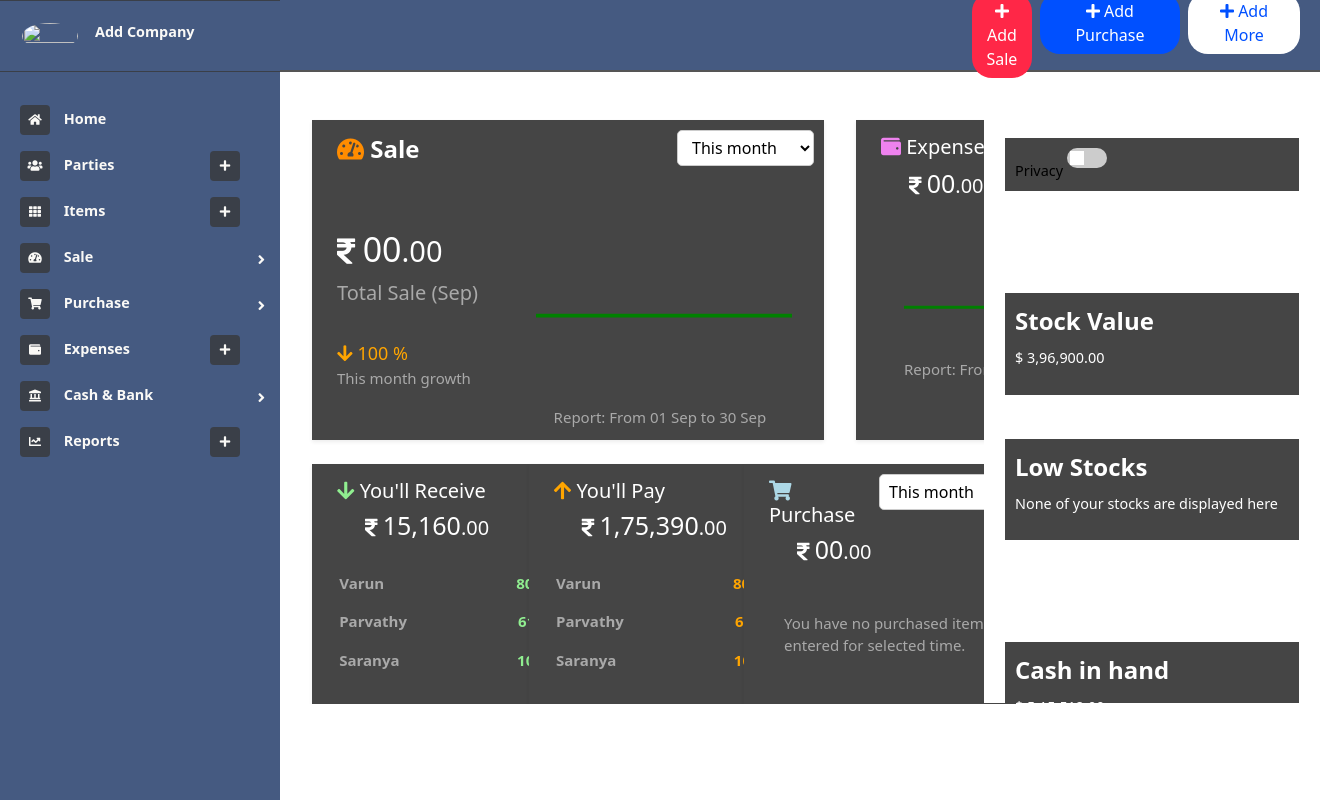
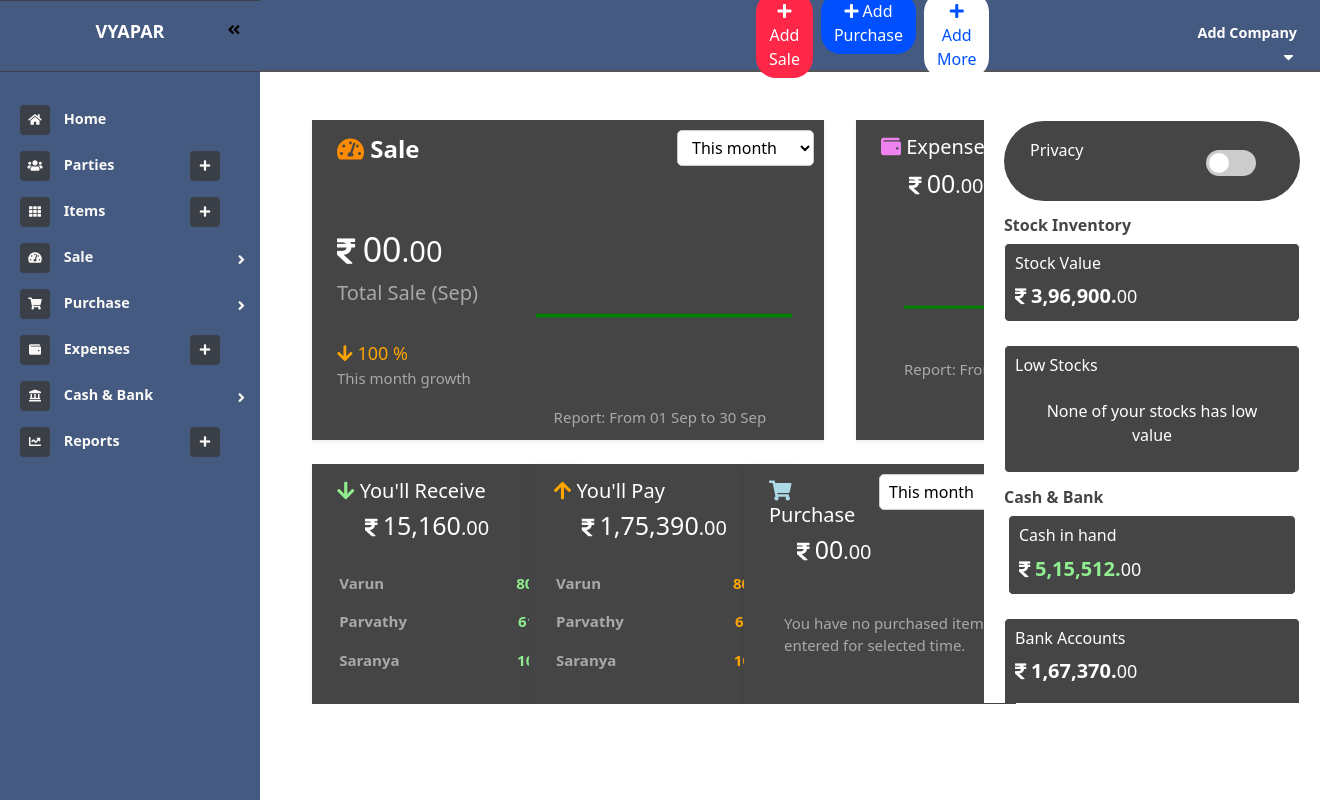
Before and after one commit to athulmongp/vypara_update, a Django app: page /homepage in a window 1320 px wide. Run offline with Django 4.2, Linux system fonts and the light colour scheme; some libraries are stand-ins or nearby versions.

Commit message:
commit 6

```diff
--- a/vyaparapp/templates/base.html
+++ b/vyaparapp/templates/base.html
@@ -124,7 +124,7 @@
   /*----------------sidebar-wrapper----------------*/
 
   .sidebar-wrapper {
-    width: 280px;
+    width: 260px;
     height: 100%;
     max-height: 100%;
     position: fixed;
@@ -519,7 +519,7 @@
   }
 
   #addsale{
-    margin-left: 60rem;
+    margin-left: 46.5rem;
     background: #ff2747;
     color: white;
     border-radius: 20px
@@ -539,12 +539,12 @@
 
   /* Style the dropdown button */
   .dropbtn {
-    background-color: #0050ff;
+    background-color: #455a81;
     color: white;
-    padding: 10px;
     font-size: 16px;
     border: none;
     cursor: pointer;
+    margin-left: 5rem;
   }
 
   /* Style the dropdown content */
@@ -575,6 +575,14 @@
     display: block;
   }
 
+  /* Add styles for the partially closed sidebar */
+  .page-wrapper.partially-toggled .sidebar-wrapper {
+    left: -40px; /* Adjust the width as needed */
+  }
+
+  .page-wrapper.partially-toggled .page-content {
+    padding-left: 40px; /* Adjust the width as needed */
+  }
 
 </style>
 <body>
@@ -586,38 +594,18 @@
     <nav id="sidebar" class="sidebar-wrapper" style="background: #455a81;">
       <div class="sidebar-content">
         <div class="sidebar-header">
-          <div class="user-pic">
-            {% if company.profile_pic %}
-              <img class="img-xs rounded-circle" src="{{ company.profile_pic.url }}" alt="">
-            {% else %}
-              <img class="img-xs rounded-circle" src="" class="rounded-circle">
-            {% endif %}
+         <h1 class="text-center" style="font-size: 18px; color: white;"><b>VYAPAR</b></h1>
+
+          <div id="close-sidebar" style="float: right; margin-top: -2rem;">
+            <i class="fas fa-angle-double-left"></i>
+            {% comment %} <i class="fas fa-times"></i> {% endcomment %}
           </div>
-          <div class="user-info">
-            <span class="user-name">
-              {% if company.company_name != None %}
-                <b>{{ company.company_name }}</b>
-              {% else %}
-                <b>Add Company</b>
-              {% endif %}
-            </span>
-          </div>
-          {% comment %} <div id="dropdown-container">
-            <div class="dropdown">
-              <button class="dropbtn">
-                <i class="fas fa-caret-down"></i>
-              </button>
-              <div class="dropdown-content">
-                <a href="#">Dashboard</a>
-                <a href="#">Profile</a>
-                <a href="#">Logout</a>
-              </div>
-            </div>
-          </div>
-          <div id="close-sidebar" style="float: right;">
-            <i class="fas fa-times"></i>
+          <!-- Add a button to partially close the sidebar -->
+          {% comment %} <div id="partial-close-sidebar" class="btn btn-sm btn-dark" style="float: right; margin-top: -2rem;">
+            <i class="fas fa-angle-double-left"></i>
           </div> {% endcomment %}
         </div>
+
 
 
         <!-- sidebar-search  -->
@@ -798,6 +786,36 @@
               </button>
             </li>
           </ul>
+          <div class="sidebar-header" style="margin-left: 12.5rem;">
+            <div class="user-pic">
+              {% if company.profile_pic %}
+                <img class="img-xs rounded-circle" src="{{ company.profile_pic.url }}" alt="">
+              {% else %}
+                <img class="img-xs rounded-circle" src="" class="rounded-circle">
+              {% endif %}
+            </div>
+            <div class="user-info">
+              <span class="user-name">
+                {% if company.company_name != None %}
+                  <b>{{ company.company_name }}</b>
+                {% else %}
+                  <b class="text-white">Add Company</b>
+                {% endif %}
+              </span>
+            </div>
+            <div id="dropdown-container">
+              <div class="dropdown">
+                <button class="dropbtn">
+                  <i class="fa fa-caret-down"></i>
+                </button>
+                <div class="dropdown-content">
+                  <a href="#">Dashboard</a>
+                  <a href="#">Profile</a>
+                  <a href="#">Logout</a>
+                </div>
+              </div>
+            </div>
+          </div>
         </div>
       </div>
     </nav>
@@ -834,6 +852,10 @@
         $("#show-sidebar").click(function() {
             $(".page-wrapper").addClass("toggled");
         });
+        // Add an event listener for the partial-close-sidebar button
+        $("#partial-close-sidebar").click(function () {
+          $(".page-wrapper").toggleClass("partially-toggled");
+        });
     });
   </script>
 
--- a/vyaparapp/templates/homepage.html
+++ b/vyaparapp/templates/homepage.html
@@ -87,15 +87,22 @@
   }
 
   /* Add some styles for the small switch */
+  .privacy {
+    color: black;
+    background-color: #454545;
+    padding: 10px; /* Add padding for spacing */
+  }
+
   .small-switch {
     position: relative;
     display: inline-block;
-    width: 40px;
-    height: 20px;
+    width: 50px;
+    height: 26px;
   }
 
   .small-switch input {
     display: none;
+    padding: 10px;
   }
 
   .slider1 {
@@ -106,32 +113,129 @@
     right: 0;
     bottom: 0;
     background-color: #ccc;
-    transition: .4s;
-  }
-
-  .slider1.round {
-    border-radius: 20px;
+    transition: 0.4s;
+    border-radius: 26px;
   }
 
   .slider1:before {
     position: absolute;
     content: "";
-    height: 14px;
-    width: 14px;
+    height: 20px;
+    width: 20px;
     left: 3px;
     bottom: 3px;
     background-color: white;
-    transition: .4s;
+    transition: 0.4s;
+    border-radius: 50%;
   }
 
   input:checked + .slider1 {
-    background-color: #007bff;
+    background-color: #2196F3;
   }
 
   input:checked + .slider1:before {
-    transform: translateX(20px);
+    transform: translateX(24px);
   }
 
+  .round {
+    border-radius: 34px;
+  }
+
+  h4 {
+    font-size: 24px; /* Adjust the font size as needed */
+  }
+
+  .stock-value {
+    border: 1px solid white;
+    background-color: #454545;
+    padding: 10px; /* Add padding for spacing */
+    border-radius: 5px; /* Add border-radius for rounded corners */
+    color: white; /* Set text color to white */
+  }
+
+  .stock-value legend {
+    font-weight: bold; /* Add bold font-weight to the legend */
+  }
+
+  .stock-value p {
+    margin: 0; /* Remove default margin for the <p> element */
+    font-size: 18px; /* Adjust the font size as needed */
+  }
+
+  .low-stocks {
+    border: 1px solid white;
+    background-color: #454545;
+    padding: 10px; /* Add padding for spacing */
+    border-radius: 5px; /* Add border-radius for rounded corners */
+    color: white; /* Set text color to white */
+  }
+
+  .low-stocks legend {
+    font-weight: bold; /* Add bold font-weight to the legend */
+  }
+
+  .low-stocks p {
+    margin: 0; /* Remove default margin for the <p> element */
+    font-size: 18px; /* Adjust the font size as needed */
+  }
+
+  .cash-and-bank {
+    display: flex;
+    flex-direction: column;
+  }
+
+  .cash-in-hand {
+    border: 1px solid white;
+    background-color: #454545;
+    padding: 10px;
+    border-radius: 5px;
+    color: white;
+    width: 18rem; /* Set the width as needed */
+    margin: 0 auto; /* Center the element horizontally */
+  }
+
+  .cash-in-hand legend {
+    font-weight: bold;
+  }
+
+  .cash-in-hand p {
+    margin: 0;
+    font-size: 18px;
+  }
+
+  .bank-accounts {
+    border: 1px solid white;
+    background-color: #454545;
+    padding: 10px;
+    border-radius: 5px;
+    color: white;
+  }
+
+  .bank-accounts legend {
+    font-weight: bold;
+    margin-bottom: 10px; /* Add spacing below the legend */
+  }
+
+  .bank-accounts p {
+    margin: 0;
+    font-size: 18px;
+  }
+
+  .bank-accounts table {
+    width: 100%;
+    margin-top: 10px; /* Add spacing above the table */
+    border-collapse: collapse;
+  }
+
+  .bank-accounts td {
+    border: 1px solid white;
+    padding: 5px;
+    text-align: left;
+  }
+
+  .bank-accounts td:first-child {
+    font-weight: bold; /* Make the first column bold */
+  }
 
 </style>
 
@@ -181,7 +285,7 @@
 
 
     <div class="col-xs-12 col-sm-6 col-md-6 col-lg-4" style="margin-left: 8rem;">
-      <div class="card2 rounded-0 p-0 shadow-sm">
+      <div class="card2 rounded-0 pb-0 shadow-sm">
         <select name="" id="" class="select-box">
           <option value="This month" selected>This month</option>
           <option value="Last month">Last month</option>
@@ -296,52 +400,59 @@
   </div>
 
   <!-- Right sidebar -->
-  <div class="sidebar1" style="width: 21rem; margin-top: 7.3rem; height: 36.65rem;">
-  <!-- Add 5 fieldsets -->
-    <fieldset style="color: black; background-color: #454545;">
-      Privacy
+  <div class="sidebar1" style="width: 21rem; margin-top: 6.3rem; height: 37.65rem;">
+    <!-- Add 5 fieldsets -->
+    <div class="privacy text-white" style="height: 5rem; padding-top: 10px; border-radius: 250px;">
+      <h6 style="margin-left: 1rem; padding-top: 10px;">Privacy</h6>
       <!-- Add a small slider switch to the right of Privacy -->
-        <label class="small-switch">
-            <input type="checkbox">
-            <span class="slider1 round"></span>
-        </label>
-    </fieldset><br>
+      <label class="small-switch" style="margin-left: 12rem;  margin-top: -20px;">
+        <input type="checkbox">
+        <span class="slider1 round"></span>
+      </label>
+    </div>
 
-    <h4>Stock Inventory</h4><br>
-    <fieldset style="border: 1px solid white;background-color:#454545;">
-      <legend>Stock Value</legend>
-      <p>$ 3,96,900.00</p>
-    </fieldset><br>
+    <h6 style="color: #454545; padding-top: 15px;"><b>Stock Inventory</b></h6>
+    <div class="stock-value">
+      <h6>Stock Value</h6>
+      <p><i class="fa fa-rupee-sign"></i>
+        <span style="font-size: 20px;"><b>3,96,900.</b></span>00
+      </p>
+    </div>
 
-    <fieldset style="border: 1px solid white;background-color:#454545;">
-      <legend>Low Stocks</legend>
-      <p>None of your stocks are displayed here</p>
-    </fieldset><br>
+    <h6 style="padding-top: 15px;"></h6>
+    <div class="low-stocks" style="height: 8rem;">
+      <h6>Low Stocks</h6>
+      <p class="text-center" style="font-size: 16px; margin: 1.5rem;">None of your stocks has low value</p>
+    </div>
 
-    <h4>Cash & Bank</h4><br>
-    <fieldset style="border: 1px solid white;background-color:#454545;">
-      <legend>Cash in hand</legend>
-      <p>$ 5,15,512.00</p>
-    </fieldset><br>
 
-    <fieldset style="border: 1px solid white; background-color: #454545;">
-      <legend>Bank Accounts</legend>
-      <p>$ 1,67,370.00</p>
-      <table>
-          <tr>
-            <td>Axis</td>
-            <td>1,14,750.00</td>
-          </tr>
-          <tr>
-            <td>Canara Bank</td>
-            <td>$ 9,600.00</td>
-          </tr>
-          <tr>
-            <td>ICICI</td>
-            <td>$ 6,443.00</td>
-          </tr>
-      </table>
-    </fieldset>
+    <div class="cash-and-bank">
+      <h6 style="color: #454545; padding-top: 15px;"><b>Cash & Bank</b></h6>
+      <div class="cash-in-hand">
+        <h6>Cash in hand</h6>
+        <p><i class="fa fa-rupee-sign"></i>
+          <span style="font-size: 20px; color: lightgreen;"><b>5,15,512.</b></span>00
+        </p>
+      </div>
+    </div>
+
+    <h6 style="padding-top: 15px;"></h6>
+    <div class="bank-accounts">
+      <h6>Bank Accounts</h6>
+      <p><i class="fa fa-rupee-sign"></i>
+        <span style="font-size: 20px;"><b>1,67,370.</b></span>00
+      </p>
+      <p style="color: #a9a9a9; margin-left: 1.7rem; margin-top: 2rem;">
+        Axis <span style="color: lightgreen; margin-left: 8rem;"><b>96382</b></span>
+      </p>
+      <p style="color: #a9a9a9; margin-left: 1.7rem;">
+        Cannara Bank <span style="color: lightgreen; margin-left: 3.2rem;"><b>80900</b></span>
+      </p>
+      <p style="color: #a9a9a9; margin-left: 1.7rem;">
+        ICICI <span style="color: orange; margin-left: 7.5rem;"><b>-9140</b></span>
+      </p>
+    </div>
+
   </div>
 </div>
 
```
Lines whose indentation alone changed are shown as unchanged.
